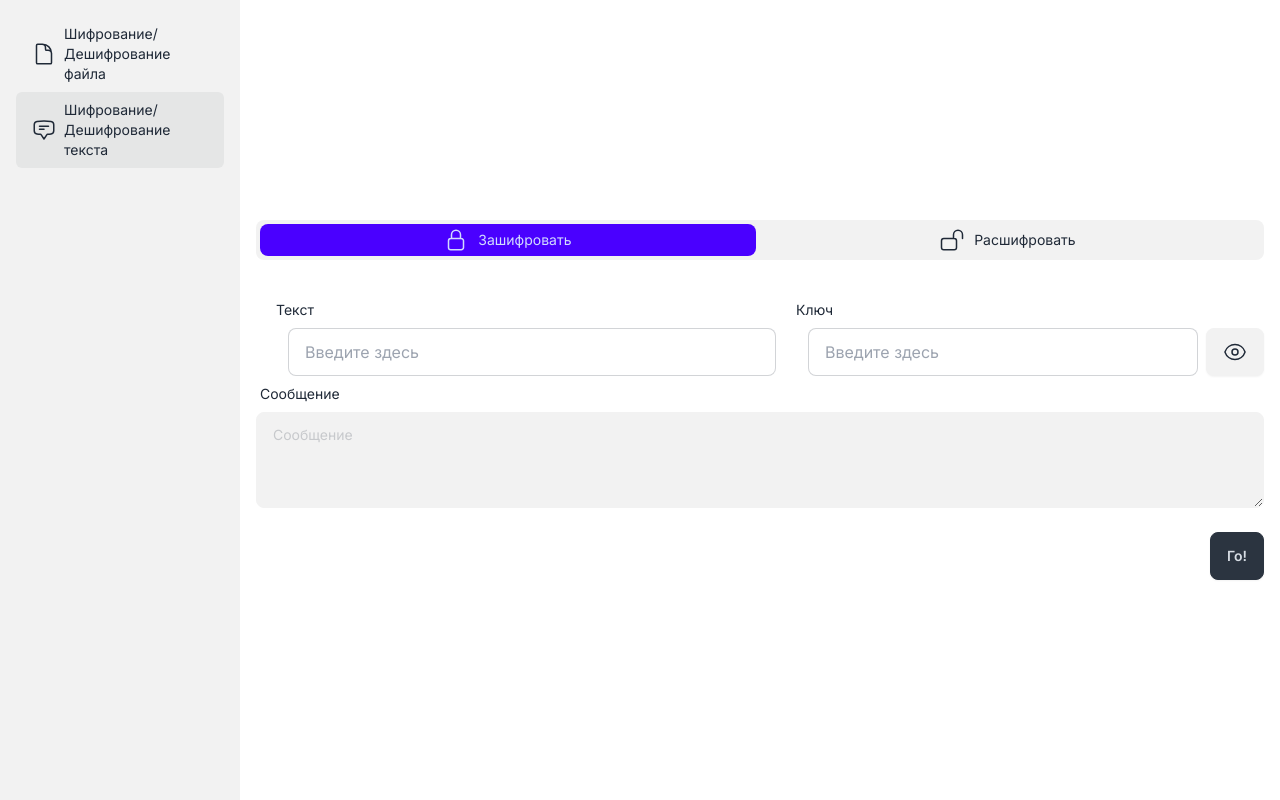
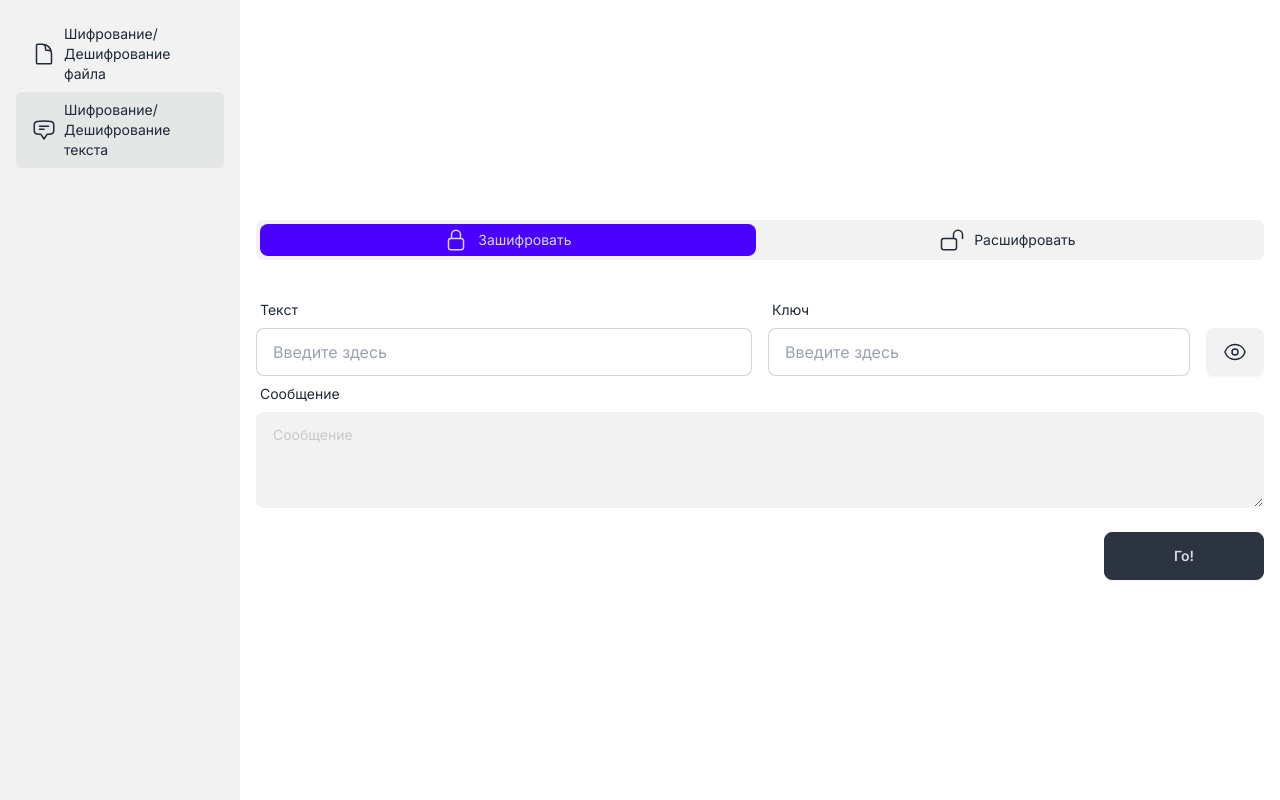
Before and after one commit to cp2112/cp2112.github.io, a Next.js app: page /page/encryptDecryptText in a window 1280 px wide. Built offline with nearby package versions, Linux system fonts and the light colour scheme.

Commit message:
Add files via upload

```diff
--- a/src/app/UI/LabelForm/LabelForm.scss
+++ b/src/app/UI/LabelForm/LabelForm.scss
@@ -1,3 +1,3 @@
 .label-form{
-  margin: 0 1rem;
+  margin: 0 1rem 0 0;
 }
--- a/src/app/UI/LabelForm/LabelForm.tsx
+++ b/src/app/UI/LabelForm/LabelForm.tsx
@@ -9,11 +9,11 @@ interface ILabelForm {
 
 const LabelForm = ({label,onChange,value,type}: ClassAttributes<HTMLInputElement> & React.InputHTMLAttributes<HTMLInputElement> & ILabelForm) => {
     return (
-        <label className="form-control w-full  mx-4 label-form">
+        <label className="form-control w-full  label-form">
             <div className="label">
                 <span className="label-text">{label}</span>
             </div>
-            <input onChange={onChange} value={value} type={type?type:'text'} placeholder="Введите здесь" className="input input-bordered w-full   mx-4"/>
+            <input onChange={onChange} value={value} type={type?type:'text'} placeholder="Введите здесь" className="input input-bordered w-full"/>
         </label>
     );
 };
--- a/src/app/page/encryptDecryptText/page.tsx
+++ b/src/app/page/encryptDecryptText/page.tsx
@@ -63,7 +63,7 @@ function EncryptDecryptText() {
                     <div className='flex items-end w-full	'>
                         <LabelForm type={vis ? "password" : "text"} label={'Ключ'} value={encryptStore.key}
                                    onChange={(event) => encryptStore.setKey(event.target.value)}/>
-                        <button className='btn ml-2 ' onClick={() => setVis(!vis)}>{
+                        <button className='btn ' onClick={() => setVis(!vis)}>{
                             !vis ? <svg xmlns="http://www.w3.org/2000/svg" fill="none" viewBox="0 0 24 24"
                                         strokeWidth={1.5}
                                         stroke="currentColor" className="w-6 h-6">
@@ -90,7 +90,7 @@ function EncryptDecryptText() {
             </>
 
             <br/>
-            <button onClick={onClick} className="btn btn-neutral">Го!</button>
+            <button onClick={onClick} style={{minWidth:'10rem'}} className="btn btn-neutral">Го!</button>
         </div>
     )
         ;
```
Also changed, not shown: tsconfig.json (+19 -5 lines).
